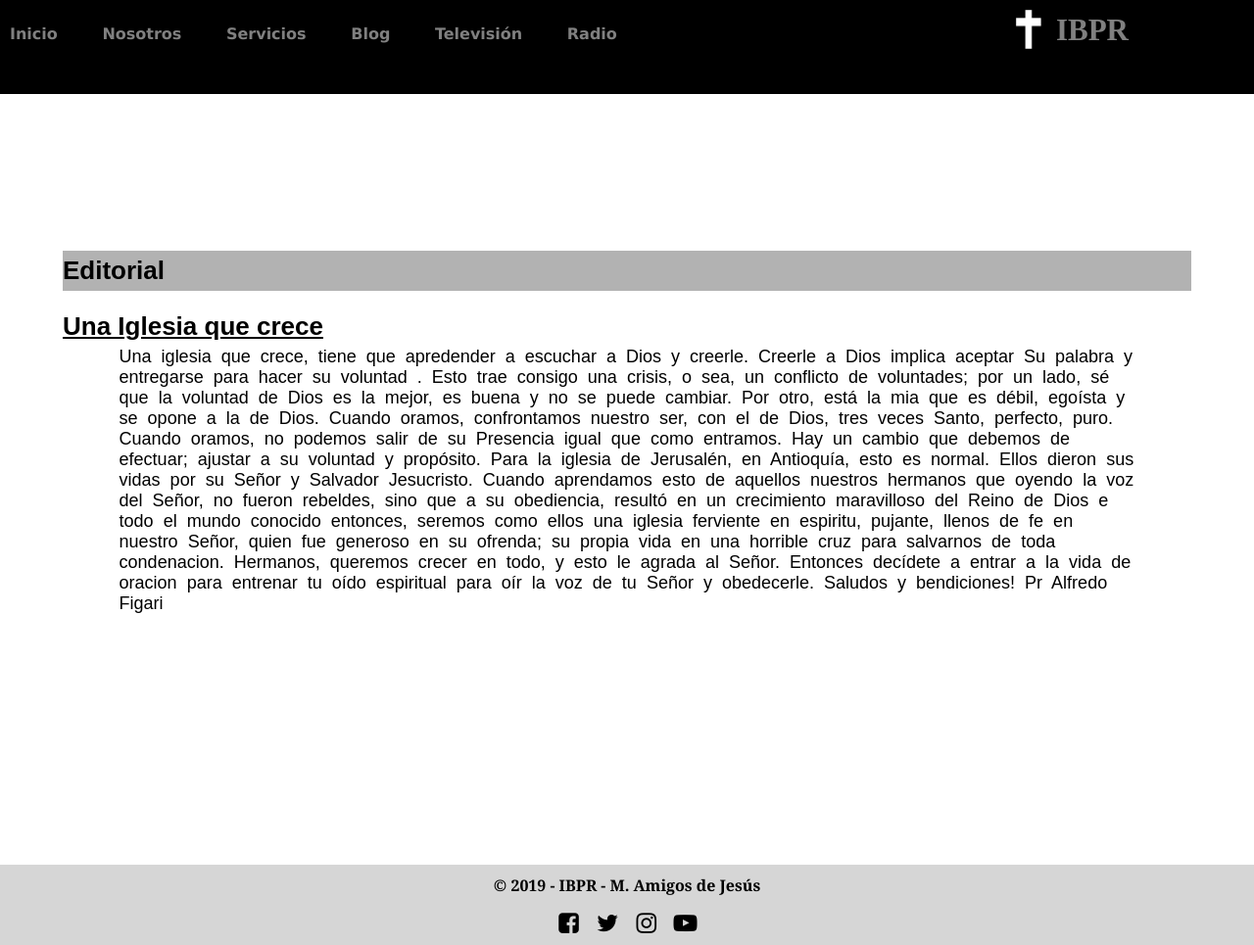
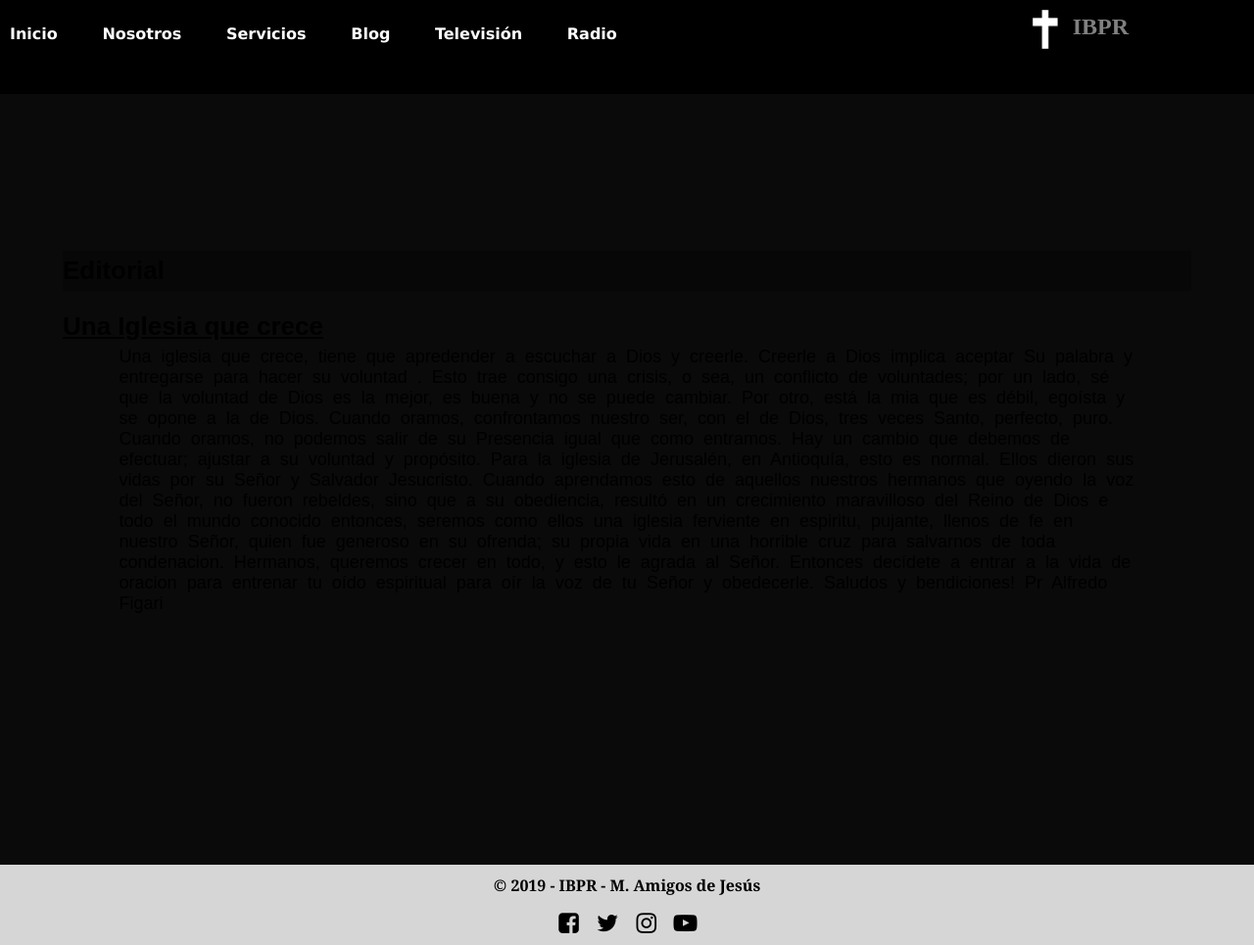
Before and after one commit to rickyMelida/panambireta, a PHP site: page /blog.html in a window 1280 px wide. Shown: the whole page at 98% size. Run offline with PHP 8.4, Linux system fonts and the light colour scheme; some web fonts are replaced.

Commit message:
Se combia de color de fondo y color de letras de los titulos, dentro de la pagina blog

```diff
--- a/blog.html
+++ b/blog.html
@@ -12,11 +12,11 @@
     <header>
         <input type="checkbox" id="btn-menu">
         <label for="btn-menu"><img src="img/icono_menu_2.png" width="60" height="60"></label>
-		<h1 class="titulos">IBPR</h1>
+		<h1 class="titulos_blog">IBPR</h1>
 		<img src="img/cruz_icono.png" width="50" height="40" id="icono-cruz">
-        <h2 class="titulos">Ministerio Amigos de Jesús</h2>
+        <h2 class="titulos_blog">Ministerio Amigos de Jesús</h2>
         <nav class="menu">
-            <ul>
+            <ul id="menu_blog">
                 <a href="index.html">Inicio</a>
                 <a href="#">Nosotros</a>
                 <a id="serv">Servicios
--- a/css/blog.css
+++ b/css/blog.css
@@ -1,10 +1,20 @@
 .blog {
   margin: auto;
-  background: #fff;
+  background: rgba(0, 0, 0, 0.8);
 }
 
 #editorial_1 {
   padding: 20% 5%;
+}
+
+.titulos_blog {
+  color: rgba(255, 255, 255, 0.5);
+  text-align: center;
+  font-family: "Constantia";
+}
+
+#menu_blog a{
+  color: white;
 }
 
 #editorial_1 h3 {
```
